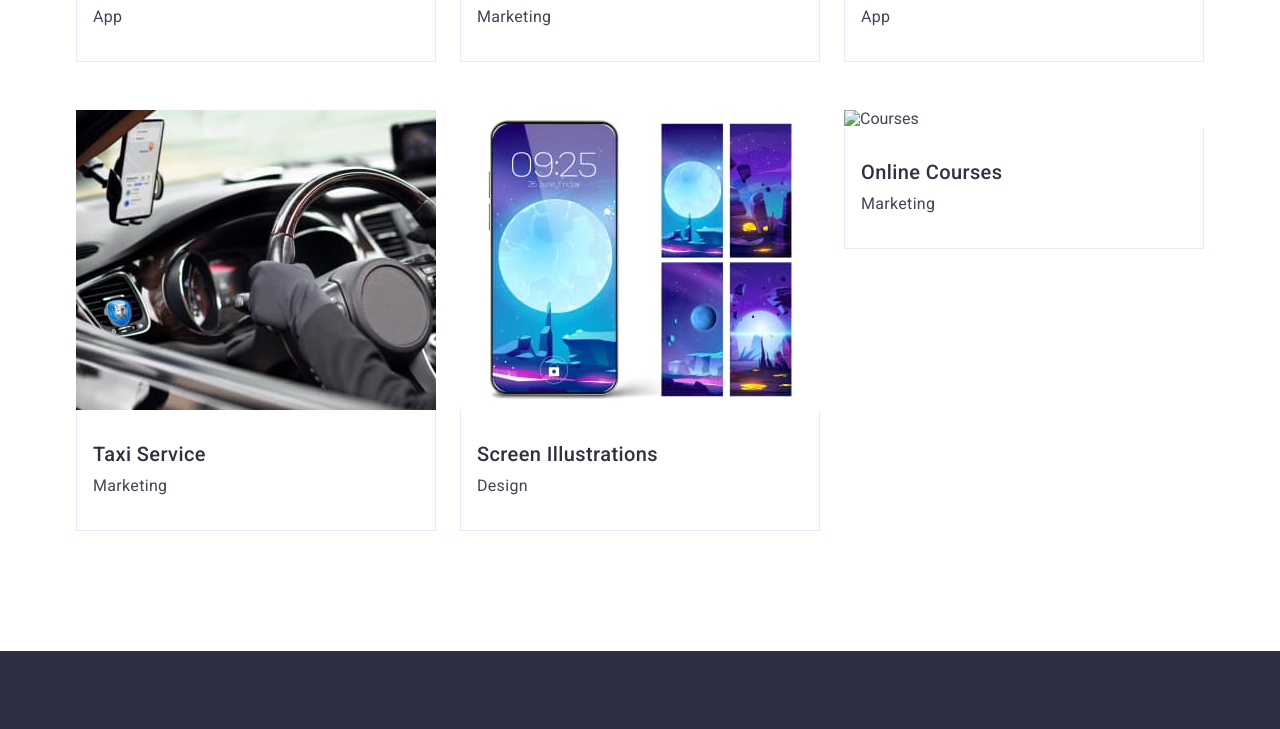
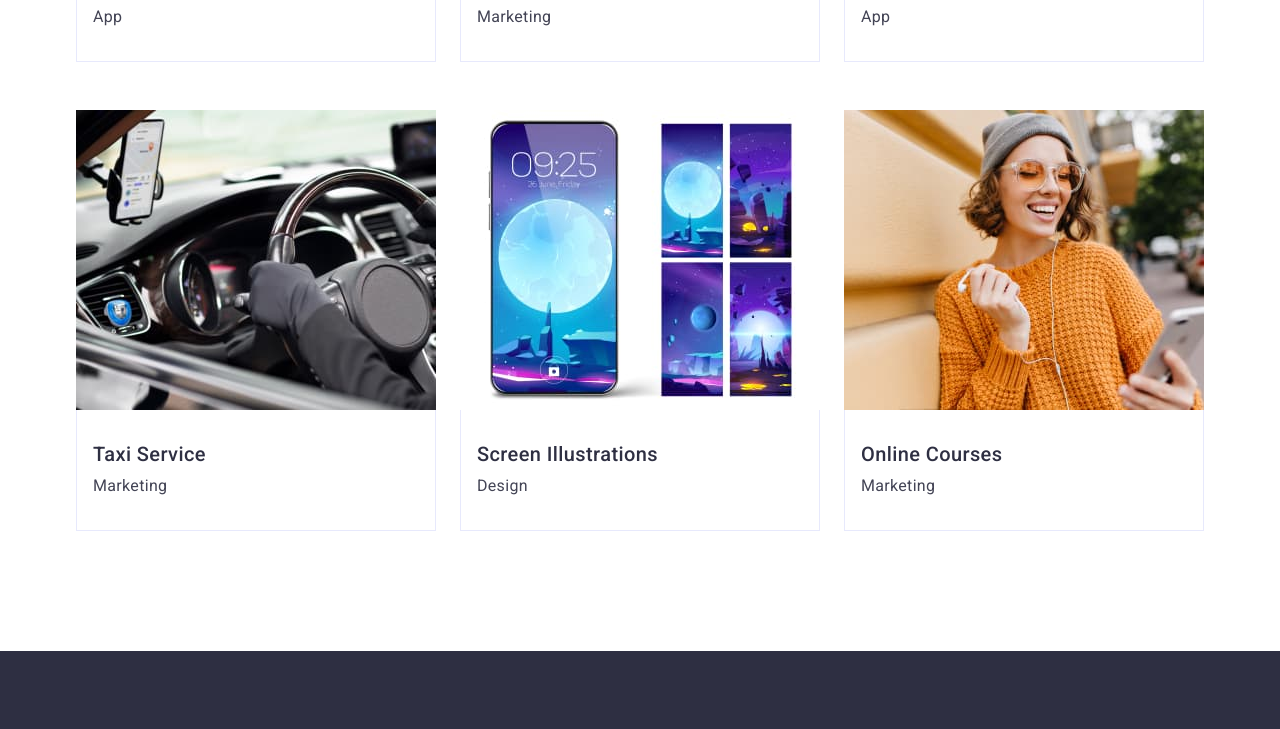
Before and after one commit to LeeFleming2024/goit-markup-hw-04, a plain HTML site: page index.html in a window 1280 px wide. Shown: the part 2548-3277 px from the top of the page. Drawn offline with nearby package versions, Linux system fonts and the light colour scheme.

Commit message:
add index file

```diff
--- a/css/styles.css
+++ b/css/styles.css
@@ -310,6 +310,7 @@ section {
 }
 
 /* section three */
+
 .our-team {
     background: #f4f4fd;
 }
@@ -416,7 +417,9 @@ section {
 
 }
 
-.img-team {}
+.img-team {
+
+}
 
 .name-team {
 
--- a/index.html
+++ b/index.html
@@ -408,7 +408,7 @@
               <div class="box-transform">
                 <img
                   class="img-works"
-                  src="./images/imgOnlineCourses.jpg"
+                  src="./images/img-online.jpg"
                   alt="Courses"
                   width="360"
                 />
```
